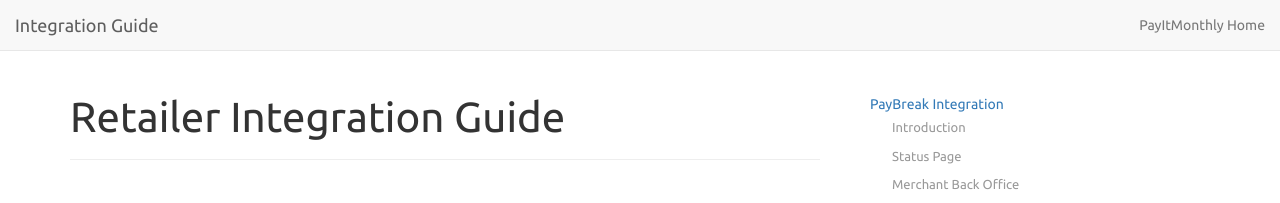
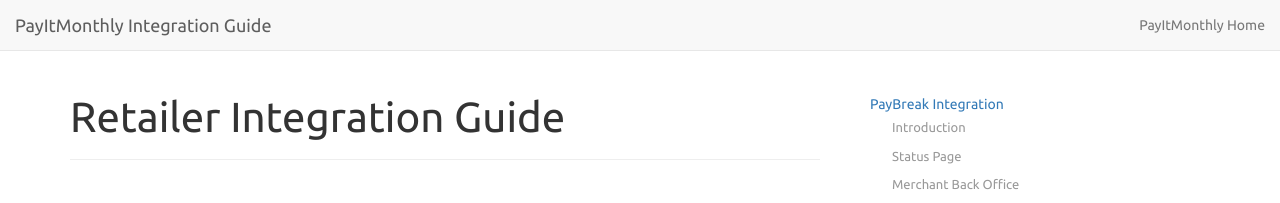
Before and after one commit to payitmonthly/Integration, a Jekyll site: the page built from index.md, in a window 1280 px wide. Shown: the top 203 px of the page. Built offline with Jekyll 4.4.1, drawn with Linux system fonts in a browser that asks for light colours; nearby versions of some CDN libraries; Markdown is read by kramdown in place of the engine named in the settings; our own code applies the rules of GitHub Pages for plain Markdown files.

Commit message:
Update header.html

```diff
--- a/_includes/header.html
+++ b/_includes/header.html
@@ -9,7 +9,7 @@
                 <span class="icon-bar"></span>
                 <span class="icon-bar"></span>
             </button>
-                <a class="navbar-brand" href="{{ site.baseurl }}/">Integration Guide</a>
+                <a class="navbar-brand" href="{{ site.baseurl }}/">PayItMonthly Integration Guide</a>
         </div>
 
         <!-- Collect the nav links, forms, and other content for toggling -->
```
